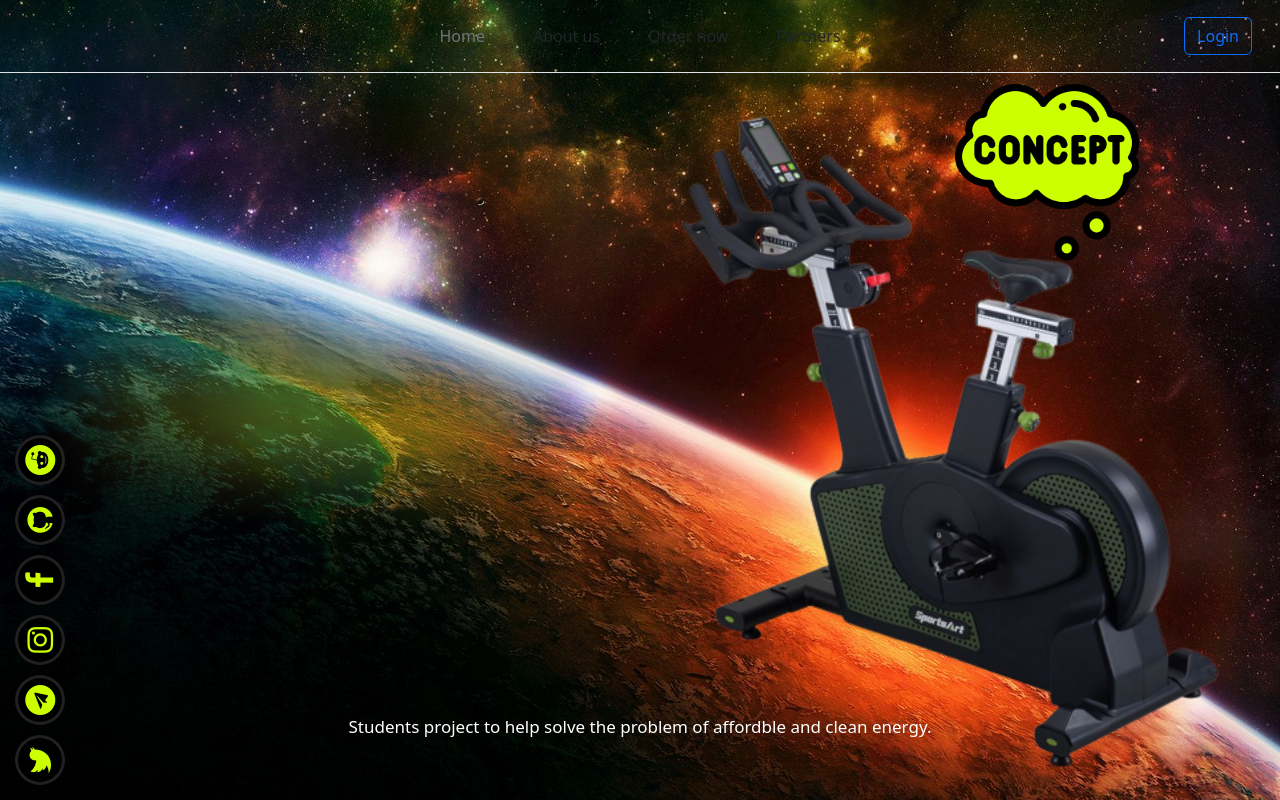
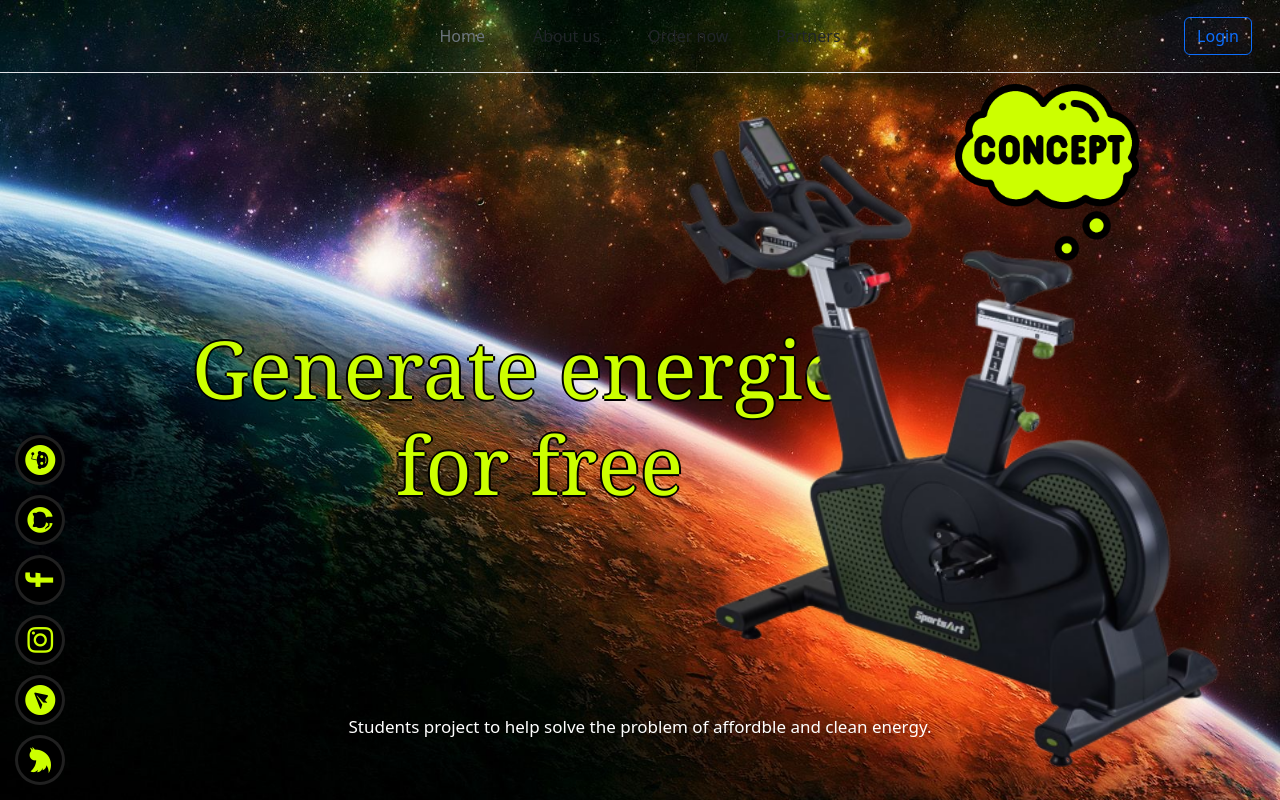
Before and after one commit to ix3bd2/TheChallenge, a Vue app in the folder frontend/: page / in a window 1280 px wide. Built offline with nearby package versions, Linux system fonts and the light colour scheme.

Commit message:
finsihed header

```diff
--- a/frontend/src/components/HomePage.vue
+++ b/frontend/src/components/HomePage.vue
@@ -1,14 +1,14 @@
 <template>
   <div class="home-page-main">
-    <div class="row" style="max-width:100%;">
+    <div class="row" style="max-width:100%; height:100%">
       <div class="col-lg-6 col-sm-12 text-col">
+        <h1 class="h1-header">
+  <span> Generate&nbsp;</span>
+  <span> energie &nbsp;</span><br/>
+  <span> for</span>
+  <span> &nbsp;free </span>
 
-         <div class="morphing">
-        <div class="word">Generate</div>
-        <div class="word">Energy</div>
-        <div class="word">For</div>
-        <div class="word">Free</div>
-      </div>
+</h1>
       </div>
       <div class="col-lg-6 col-sm-12 sport-col">
         <img class="sport-equipment" src="../assets/machine.png" />
@@ -67,67 +67,111 @@ export default {};
   z-index: 3;
   transform: translate(-50%, -50%);
 }
-
-.morphing {
-  font-family: "Roboto Slab", serif;
-
-  position: relative;
-  font-size: 120px;
-  color: #ccff00;
-  min-height: 100vh;
-  filter: contrast(25) blur(1px);
-}
 .text-col{
   position: relative;
 }
-.word {
-  position: absolute;
-  top: 50%;
-  left: 50%;
-  transform: translate(-50%, -50%);
-  -webkit-animation: word 16s infinite ease-in-out;
-  animation: word 16s infinite ease-in-out;
+
+.h1-header{
+  text-shadow: -2px 0 black, 0 2px black, 2px 0 black, 0 -2px black;
+  font-family: Cambria, Georgia, serif;
+  position: fixed;
+  transform: translate(-50%,-50%);
+  top: 40%;
+  left: 15%;
+  font-size: 80px;
+  color: #ccff00;
+  max-width: 40ch;
+  text-align: center;
+  transform: scale(0.94);
+  animation: scale 3s forwards cubic-bezier(0.5, 1, 0.89, 1);
 }
-.word:nth-child(1) {
-  -webkit-animation-delay: -16s;
-  animation-delay: -16s;
-}
-.word:nth-child(2) {
-  -webkit-animation-delay: -12.8s;
-  animation-delay: -12.8s;
-}
-.word:nth-child(3) {
-  -webkit-animation-delay: -9.6s;
-  animation-delay: -9.6s;
-}
-.word:nth-child(4) {
-  -webkit-animation-delay: -6.4s;
-  animation-delay: -6.4s;
-}
-@-webkit-keyframes word {
-  0%,
-  5%,
+@keyframes scale {
   100% {
-    filter: blur(0px);
-    opacity: 1;
-  }
-  20%,
-  80% {
-    filter: blur(1em);
-    opacity: 0;
+    transform: scale(1);
   }
 }
-@keyframes word {
-  0%,
-  5%,
+
+span {
+  display: inline-block;
+  opacity: 0;
+  filter: blur(4px);
+}
+span:nth-child(1) {
+  animation: fade-in 0.8s 0.1s forwards cubic-bezier(0.11, 0, 0.5, 0);
+}
+
+span:nth-child(2) {
+  animation: fade-in 0.8s 0.2s forwards cubic-bezier(0.11, 0, 0.5, 0);
+}
+
+span:nth-child(3) {
+  animation: fade-in 0.8s 0.3s forwards cubic-bezier(0.11, 0, 0.5, 0);
+}
+
+span:nth-child(4) {
+  animation: fade-in 0.8s 0.4s forwards cubic-bezier(0.11, 0, 0.5, 0);
+}
+
+span:nth-child(5) {
+  animation: fade-in 0.8s 0.5s forwards cubic-bezier(0.11, 0, 0.5, 0);
+}
+
+span:nth-child(6) {
+  animation: fade-in 0.8s 0.6s forwards cubic-bezier(0.11, 0, 0.5, 0);
+}
+
+span:nth-child(7) {
+  animation: fade-in 0.8s 0.7s forwards cubic-bezier(0.11, 0, 0.5, 0);
+}
+
+span:nth-child(8) {
+  animation: fade-in 0.8s 0.8s forwards cubic-bezier(0.11, 0, 0.5, 0);
+}
+
+span:nth-child(9) {
+  animation: fade-in 0.8s 0.9s forwards cubic-bezier(0.11, 0, 0.5, 0);
+}
+
+span:nth-child(10) {
+  animation: fade-in 0.8s 1s forwards cubic-bezier(0.11, 0, 0.5, 0);
+}
+
+span:nth-child(11) {
+  animation: fade-in 0.8s 1.1s forwards cubic-bezier(0.11, 0, 0.5, 0);
+}
+
+span:nth-child(12) {
+  animation: fade-in 0.8s 1.2s forwards cubic-bezier(0.11, 0, 0.5, 0);
+}
+
+span:nth-child(13) {
+  animation: fade-in 0.8s 1.3s forwards cubic-bezier(0.11, 0, 0.5, 0);
+}
+
+span:nth-child(14) {
+  animation: fade-in 0.8s 1.4s forwards cubic-bezier(0.11, 0, 0.5, 0);
+}
+
+span:nth-child(15) {
+  animation: fade-in 0.8s 1.5s forwards cubic-bezier(0.11, 0, 0.5, 0);
+}
+
+span:nth-child(16) {
+  animation: fade-in 0.8s 1.6s forwards cubic-bezier(0.11, 0, 0.5, 0);
+}
+
+span:nth-child(17) {
+  animation: fade-in 0.8s 1.7s forwards cubic-bezier(0.11, 0, 0.5, 0);
+}
+
+span:nth-child(18) {
+  animation: fade-in 0.8s 1.8s forwards cubic-bezier(0.11, 0, 0.5, 0);
+}
+
+@keyframes fade-in {
   100% {
-    filter: blur(0px);
     opacity: 1;
-  }
-  20%,
-  80% {
-    filter: blur(1em);
-    opacity: 0;
+    filter: blur(0);
   }
 }
 </style>
--- a/frontend/src/components/LeftNavbar.vue
+++ b/frontend/src/components/LeftNavbar.vue
@@ -69,6 +69,7 @@ export default {};
   height: 50px;
   line-height: 45px;
   border-radius: 50%;
+  z-index: 8;
   rotate: 270deg;
   background-color: black;
   color: #ccff00;
```
